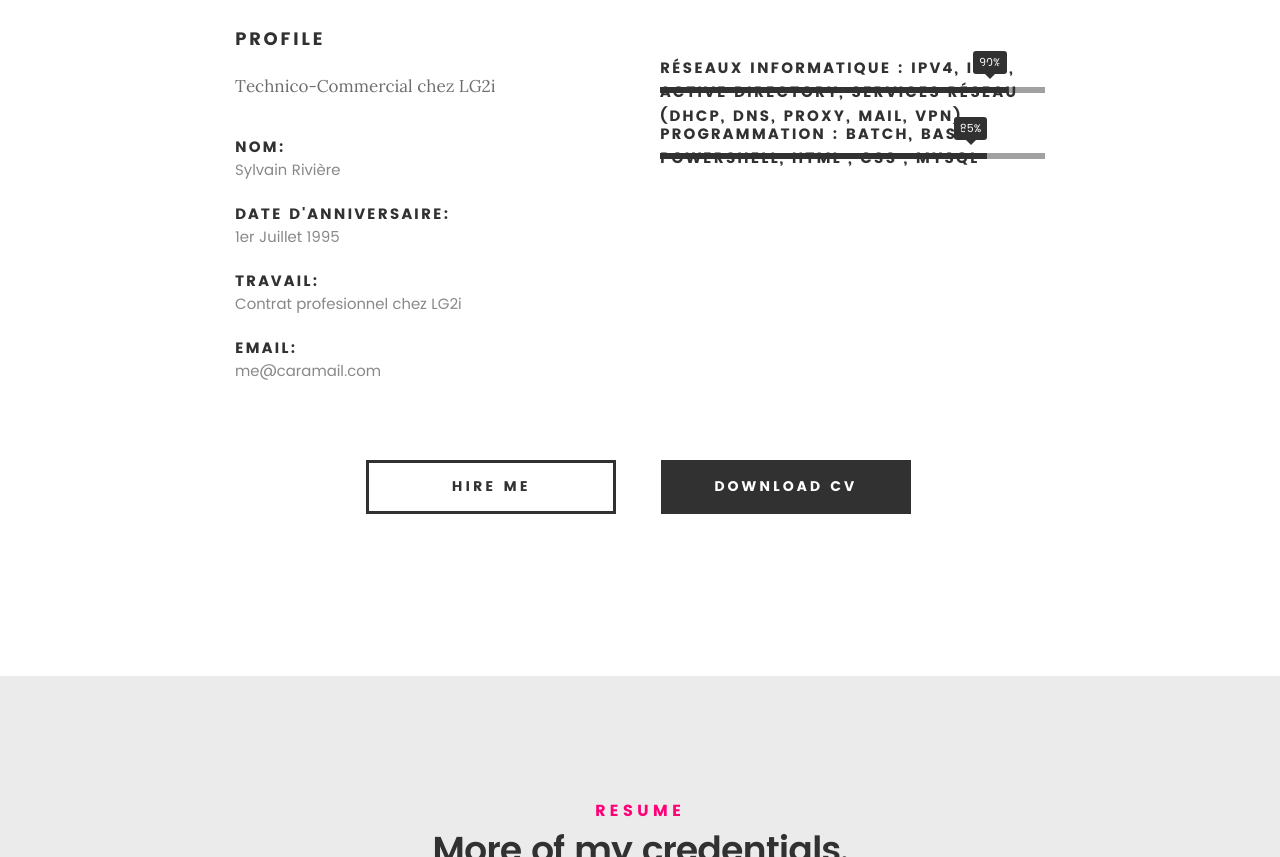
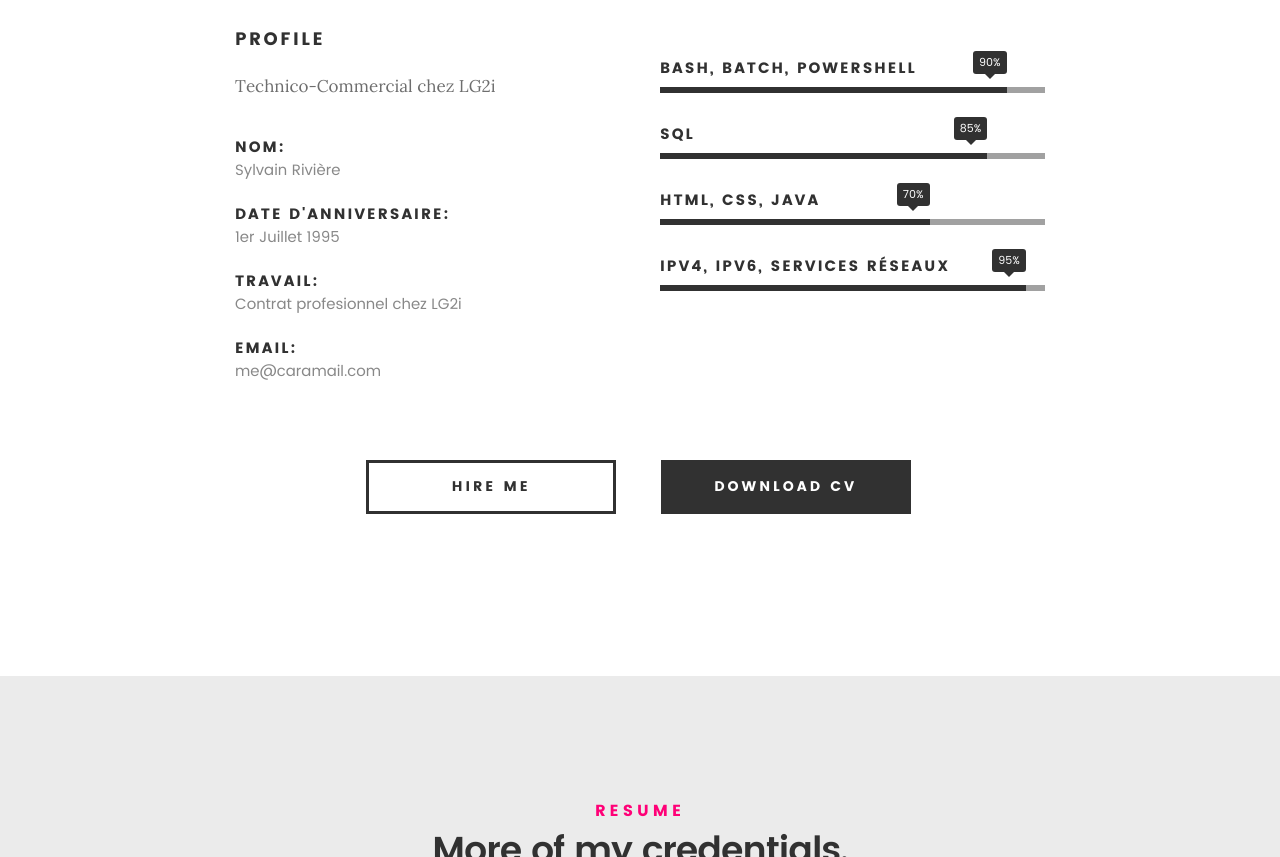
Before and after one commit to SylvainRivi/ProjetWeb, a plain HTML site: page index.html in a window 1280 px wide. Shown: the part 1133-1990 px from the top of the page. Drawn offline with Linux system fonts and the light colour scheme; files whose address does not match are found by name.

Commit message:
Update index.html

```diff
--- a/index.html
+++ b/index.html
@@ -149,14 +149,23 @@
 
    		<div class="col-six tab-full">
 
+
 				<ul class="skill-bars">
 				   <li>
 				   	<div class="progress percent90"><span>90%</span></div>
-				   	<strong>Réseaux informatique : IPv4, IPv6, Active directory, services réseau (DHCP, DNS, Proxy, Mail, VPN). </strong>
+				   	<strong>Bash, Batch, Powershell</strong>
 				   </li>
 				   <li>
 				   	<div class="progress percent85"><span>85%</span></div>
-				   	<strong>Programmation : Batch, Bash, Powershell, HTML , CSS , MySQL</strong>
+				   	<strong>SQL</strong>
+				   </li>
+				   <li>
+				   	<div class="progress percent70"><span>70%</span></div>
+				   	<strong>HTML, CSS, Java</strong>
+				   </li>
+				   <li>
+				   	<div class="progress percent95"><span>95%</span></div>
+				   	<strong>IPv4, IPv6, services réseaux</strong>
 				   </li>
 				</ul> <!-- /skill-bars -->
 
```
